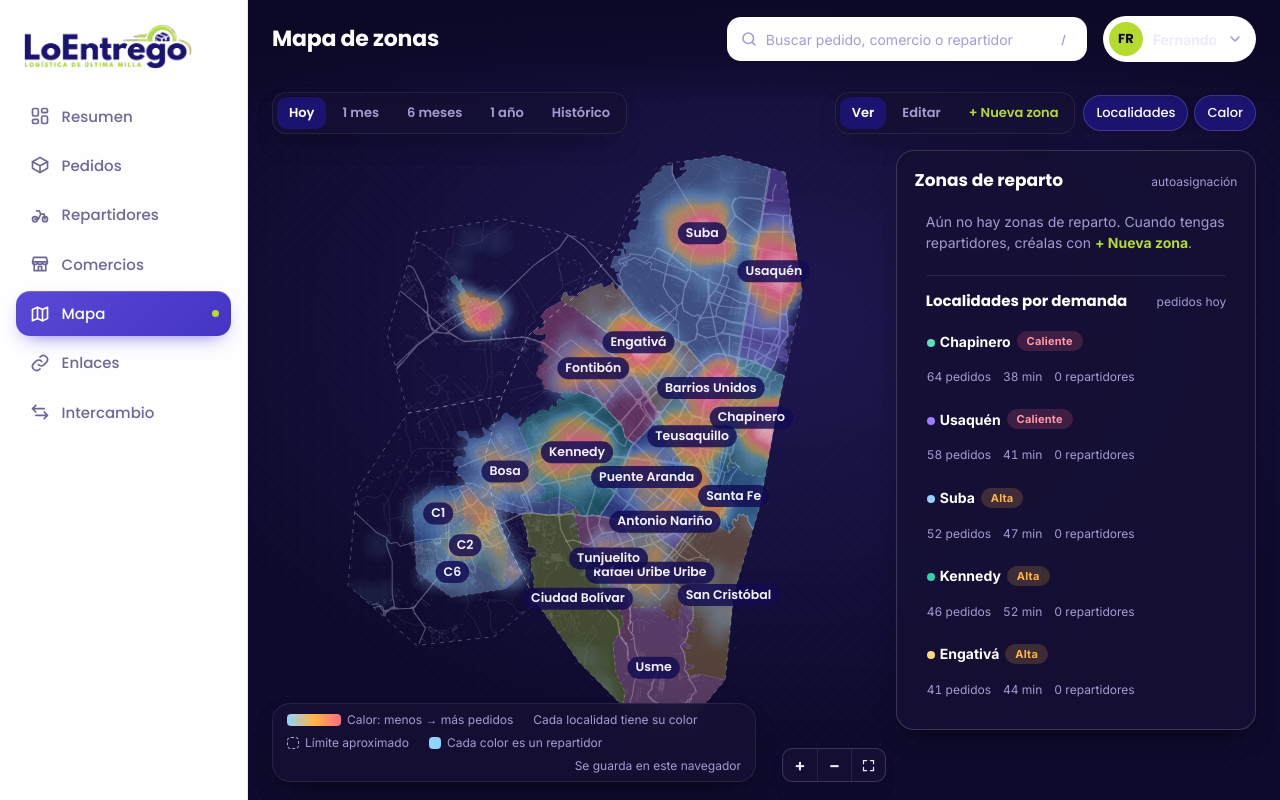
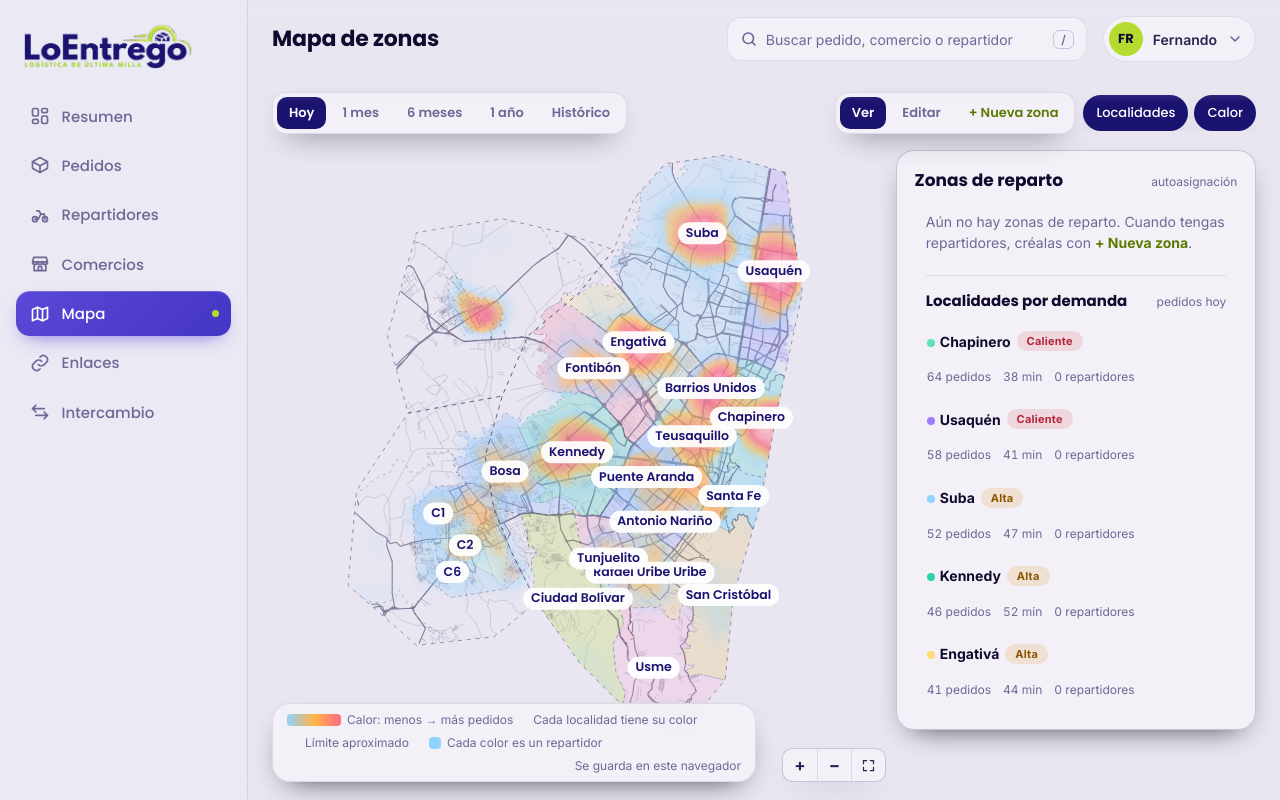
Before and after one commit to loentrego/Frontend_Admin, a plain HTML site: page Pages/paneladmin.html in a window 1280 px wide. Both pictures are taken after a click on the link "Mapa". Drawn offline with Linux system fonts and the light colour scheme.

Commit message:
Admin: modo claro suave (sin blanco brillante) y mapa claro con líneas oscuras
Co-Authored-By: Claude Opus 5.5 <noreply@anthropic.com>
Claude-Session: https://claude.ai/code/session_01DxqiBbSv11VANarNNGiE5G

```diff
--- a/Pages/paneladmin.html
+++ b/Pages/paneladmin.html
@@ -9,7 +9,7 @@
 <link rel="preconnect" href="https://fonts.googleapis.com">
 <link rel="preconnect" href="https://fonts.gstatic.com" crossorigin>
 <link href="https://fonts.googleapis.com/css2?family=Poppins:wght@500;600;700&family=Inter:wght@400;500;600;700&display=swap" rel="stylesheet">
-<link rel="stylesheet" href="../Styles/Styles-paneladmin.css?v=26">
+<link rel="stylesheet" href="../Styles/Styles-paneladmin.css?v=28">
 <script>(function(){var t=localStorage.getItem('loentrego-admin-tema')||'auto';document.documentElement.dataset.tema=t;})();</script>
 <link rel="icon" href="../img/icons/icon-192.png">
 </head>
@@ -265,7 +265,7 @@
 <div class="toasts" id="toasts" aria-live="polite"></div>
 
 <script src="../Scripts/vendor/polygon-clipping.min.js"></script>
-<script src="../Scripts/mapa-zonas.js?v=24"></script>
-<script src="../Scripts/Scripts-paneladmin.js?v=10"></script>
+<script src="../Scripts/mapa-zonas.js?v=25"></script>
+<script src="../Scripts/Scripts-paneladmin.js?v=11"></script>
 </body>
 </html>
--- a/Scripts/Scripts-paneladmin.js
+++ b/Scripts/Scripts-paneladmin.js
@@ -381,6 +381,7 @@
     document.documentElement.dataset.tema = t;
     try { localStorage.setItem('loentrego-admin-tema', t); } catch { /* */ }
     $$('[data-action="tema"]').forEach((b) => b.setAttribute('aria-checked', String(b.dataset.tema === t)));
+    document.dispatchEvent(new CustomEvent('le:tema'));
   }
 
   // ---------- Detalle del pedido (panel lateral) ----------
--- a/Scripts/mapa-zonas.js
+++ b/Scripts/mapa-zonas.js
@@ -243,6 +243,14 @@
     '#FFC1A1', '#6FE3E3', '#D6A8FF', '#FFE08A', '#4FA3FF', '#A8EFC9', '#FF9E9E', '#C6B6FF', '#E8F08A', '#9AD0F5', '#FFAEC2'];
   const hexA = (h, a) => `rgba(${parseInt(h.slice(1, 3), 16)},${parseInt(h.slice(3, 5), 16)},${parseInt(h.slice(5, 7), 16)},${a})`;
   const colorLocalidad = (i, a = 1) => hexA(PALETA_LOC[i % PALETA_LOC.length], a);
+
+  // Tema: en claro el mapa va en papel (fondo claro, líneas oscuras)
+  const esClaro = () => { const t = document.documentElement.dataset.tema; return t === 'claro' || (t === 'auto' && matchMedia('(prefers-color-scheme: light)').matches); };
+  const T = () => esClaro()
+    ? { calle: 'rgba(30,24,70,.22)', avenida: 'rgba(30,24,70,.5)', borde: 'rgba(30,24,70,.35)', cob: 'rgba(30,24,70,.45)', resalte: '#1B1370', relleno: 'rgba(27,19,112,.06)', etiFondo: 'rgba(255,255,255,.92)', etiTexto: '#1B1370', alfaLoc: 0.22 }
+    : { calle: 'rgba(214,208,255,.16)', avenida: 'rgba(230,226,255,.32)', borde: 'rgba(236,233,248,.26)', cob: 'rgba(236,233,248,.32)', resalte: '#FFFFFF', relleno: 'rgba(255,255,255,.08)', etiFondo: 'rgba(18,12,82,.82)', etiTexto: '#F4F2FF', alfaLoc: 0.3 };
+  document.addEventListener('le:tema', () => { callesSucias = true; if (typeof arrancar === 'function') arrancar(); });
+  matchMedia('(prefers-color-scheme: light)').addEventListener('change', () => { callesSucias = true; arrancar(); });
 
   // ---------- Estado ----------
   let zonas = [];        // zonas de reparto (editables)
@@ -555,8 +563,8 @@ $$;
     if (!capas.calles || !calles) return;
     const trazo = (l) => { c.beginPath(); for (const pts of l) pts.forEach(([lo, la], i) => { const [x, y] = aPx(lo, la); i ? c.lineTo(x, y) : c.moveTo(x, y); }); c.stroke(); };
     c.lineJoin = 'round';
-    c.strokeStyle = 'rgba(214,208,255,.16)'; c.lineWidth = 0.6; trazo(calles.ca);
-    c.strokeStyle = 'rgba(230,226,255,.32)'; c.lineWidth = 1.1; trazo(calles.av);
+    c.strokeStyle = T().calle; c.lineWidth = 0.6; trazo(calles.ca);
+    c.strokeStyle = T().avenida; c.lineWidth = 1.1; trazo(calles.av);
   }
 
   function pintarCalor() {
@@ -622,8 +630,8 @@ $$;
     if (capas.localidades) {
       territorio.forEach((t, i) => {
         trazar(t);
-        if (t.tipo !== 'rural') { ctx.fillStyle = colorLocalidad(i, zonas.length ? 0.18 : 0.3); ctx.fill('evenodd'); }
-        ctx.strokeStyle = 'rgba(236,233,248,.26)'; ctx.lineWidth = 0.7; ctx.setLineDash(t.aproximado ? [1.5, 4] : [3, 4]); ctx.stroke(); ctx.setLineDash([]);
+        if (t.tipo !== 'rural') { ctx.fillStyle = colorLocalidad(i, zonas.length ? T().alfaLoc * 0.6 : T().alfaLoc); ctx.fill('evenodd'); }
+        ctx.strokeStyle = T().borde; ctx.lineWidth = 0.7; ctx.setLineDash(t.aproximado ? [1.5, 4] : [3, 4]); ctx.stroke(); ctx.setLineDash([]);
       });
     }
     if (capas.calor) { ctx.globalAlpha = zonas.length ? 0.6 : 1; ctx.drawImage(capaCalor, panX, panY, W * zoom, H * zoom); ctx.globalAlpha = 1; }
@@ -635,13 +643,13 @@ $$;
     });
     ctx.restore();
     // borde suave de la cobertura
-    ctx.setLineDash([4, 5]); ctx.strokeStyle = 'rgba(236,233,248,.32)'; ctx.lineWidth = 0.9; ctx.stroke(cob); ctx.setLineDash([]);
+    ctx.setLineDash([4, 5]); ctx.strokeStyle = T().cob; ctx.lineWidth = 0.9; ctx.stroke(cob); ctx.setLineDash([]);
     const L = lista();
-    if (encima && !(encima.t === tipo && encima.i === elegida) && modo !== 'dibujar') { const o = (encima.t === 'localidades' ? territorio : zonas)[encima.i]; if (o) { trazar(o); ctx.strokeStyle = 'rgba(255,255,255,.9)'; ctx.lineWidth = 2; ctx.stroke(); } }
+    if (encima && !(encima.t === tipo && encima.i === elegida) && modo !== 'dibujar') { const o = (encima.t === 'localidades' ? territorio : zonas)[encima.i]; if (o) { trazar(o); ctx.strokeStyle = T().resalte; ctx.lineWidth = 2; ctx.stroke(); } }
     if (elegida !== null && L[elegida]) {
       trazar(L[elegida]);
-      ctx.fillStyle = 'rgba(255,255,255,.08)'; ctx.fill('evenodd');
-      ctx.strokeStyle = '#FFFFFF'; ctx.lineWidth = 2.6; ctx.stroke();
+      ctx.fillStyle = T().relleno; ctx.fill('evenodd');
+      ctx.strokeStyle = T().resalte; ctx.lineWidth = 2.6; ctx.stroke();
     }
     // nombres
     if (capas.localidades) {
@@ -663,7 +671,7 @@ $$;
         if (x < -80 || y < -20 || x > W + 80 || y > H + 20) return;
         const corto = z.nombre.replace(/^(Funza|Soacha) · /, '').replace(/^Comuna (\d) · /, 'C$1 · ').split(' · ')[0];
         if (!sel && (zoom < 1.6 && areaKm2(z) < 6 || W < 640 && zoom < 2.2)) return;   // nombres chicos (o en pantallas chicas) solo al acercar
-        etiqueta(corto, x, y, 'rgba(18,12,82,.82)', '#F4F2FF');
+        etiqueta(corto, x, y, T().etiFondo, T().etiTexto);
       });
     }
     // edición
--- a/Styles/Styles-paneladmin.css
+++ b/Styles/Styles-paneladmin.css
@@ -1152,13 +1152,13 @@ body[data-vista="mapa"] .topbar h1 { font-size: 1.375rem; }
 
 /* ===== Tema claro ===== */
 :root[data-tema="claro"] {
-  --bg-page: #F4F2FC; --bg-panel: #FFFFFF; --bg-panel-alt: #F1EEFB; --bg-raised: #E7E2F8;
+  --bg-page: #E6E3EF; --bg-panel: #F3F1F8; --bg-panel-alt: #EAE7F3; --bg-raised: #DEDAEC;
   --border: rgba(27, 19, 112, .1); --border-strong: rgba(27, 19, 112, .2);
   --text: #2A2350; --text-strong: #12092E; --muted: #6E6896; color-scheme: light;
 }
 @media (prefers-color-scheme: light) {
   :root[data-tema="auto"] {
-    --bg-page: #F4F2FC; --bg-panel: #FFFFFF; --bg-panel-alt: #F1EEFB; --bg-raised: #E7E2F8;
+    --bg-page: #E6E3EF; --bg-panel: #F3F1F8; --bg-panel-alt: #EAE7F3; --bg-raised: #DEDAEC;
     --border: rgba(27, 19, 112, .1); --border-strong: rgba(27, 19, 112, .2);
     --text: #2A2350; --text-strong: #12092E; --muted: #6E6896; color-scheme: light;
   }
@@ -1186,12 +1186,40 @@ body[data-vista="mapa"] .topbar h1 { font-size: 1.375rem; }
 /* Modo claro: logo con letras índigo; el mapa se mantiene oscuro (el lienzo está pensado para fondo oscuro) */
 :root[data-tema="claro"] .brand img { content: url("../img/LoEntrego2026-wordmark-oscuro.png"); }
 @media (prefers-color-scheme: light) { :root[data-tema="auto"] .brand img { content: url("../img/LoEntrego2026-wordmark-oscuro.png"); } }
-:root[data-tema="claro"] body[data-vista="mapa"] .main, :root[data-tema="auto"] body[data-vista="mapa"] .main {
-  --bg-page: #0B0826; --bg-panel: #151034; --bg-panel-alt: #1D1746; --bg-raised: #272056;
-  --border: rgba(236, 233, 248, 0.09); --border-strong: rgba(236, 233, 248, 0.18);
-  --text: #ECE9F8; --text-strong: #FFFFFF; --muted: #A49DD2; color-scheme: dark;
-  background: var(--bg-page);
+
+
+/* Claro suave (sin blanco brillante) y mapa en papel */
+:root[data-tema="claro"] .sidebar { background: rgba(236, 233, 244, .9) !important; }
+:root[data-tema="claro"] .search, :root[data-tema="claro"] .account-btn { background: var(--bg-panel) !important; }
+:root[data-tema="claro"] .drawer-panel { background: var(--bg-panel) !important; }
+:root[data-tema="claro"] .mz-lienzo { background: #E9E6F1 !important; }
+:root[data-tema="claro"] .mz-flota .seg, :root[data-tema="claro"] .mz-flota .chips .chip, :root[data-tema="claro"] .mz-zoom, :root[data-tema="claro"] .mz-leyenda, :root[data-tema="claro"] .mz-tarjeta, :root[data-tema="claro"] .mz-tip, :root[data-tema="claro"] .mz-aviso { background-color: rgba(243, 241, 248, .92) !important; }
+:root[data-tema="claro"] body[data-vista="mapa"] .topbar { background: linear-gradient(180deg, rgba(233, 230, 241, .95), rgba(233, 230, 241, .6) 55%, transparent) !important; }
+:root[data-tema="claro"] .mz-flota .chips .chip[aria-pressed="true"] { background: #1B1370 !important; color: #fff !important; }
+@media (prefers-color-scheme: light) {
+
+:root[data-tema="auto"] .sidebar { background: rgba(236, 233, 244, .9) !important; }
+:root[data-tema="auto"] .search, :root[data-tema="auto"] .account-btn { background: var(--bg-panel) !important; }
+:root[data-tema="auto"] .drawer-panel { background: var(--bg-panel) !important; }
+:root[data-tema="auto"] .mz-lienzo { background: #E9E6F1 !important; }
+:root[data-tema="auto"] .mz-flota .seg, :root[data-tema="auto"] .mz-flota .chips .chip, :root[data-tema="auto"] .mz-zoom, :root[data-tema="auto"] .mz-leyenda, :root[data-tema="auto"] .mz-tarjeta, :root[data-tema="auto"] .mz-tip, :root[data-tema="auto"] .mz-aviso { background-color: rgba(243, 241, 248, .92) !important; }
+:root[data-tema="auto"] body[data-vista="mapa"] .topbar { background: linear-gradient(180deg, rgba(233, 230, 241, .95), rgba(233, 230, 241, .6) 55%, transparent) !important; }
+:root[data-tema="auto"] .mz-flota .chips .chip[aria-pressed="true"] { background: #1B1370 !important; color: #fff !important; }
 }
-:root[data-tema="claro"] body[data-vista="mapa"] .main .seg button[aria-pressed="true"], :root[data-tema="claro"] body[data-vista="mapa"] .main .chip[aria-pressed="true"] { background: #ECE9F8 !important; color: #1B1370 !important; }
-:root[data-tema="claro"] body[data-vista="mapa"] .main .search, :root[data-tema="claro"] body[data-vista="mapa"] .main .account-btn { background: rgba(236,233,248,.07) !important; }
-:root[data-tema="claro"] body[data-vista="mapa"] .main, :root[data-tema="auto"] body[data-vista="mapa"] .main { color: var(--text); }
+
+:root[data-tema="claro"] .mz-nivel[data-nivel="caliente"] { background: rgba(214, 58, 76, .14); color: #B3263A; }
+:root[data-tema="claro"] .mz-nivel[data-nivel="alta"] { background: rgba(214, 137, 16, .16); color: #8A5600; }
+:root[data-tema="claro"] .mz-nivel[data-nivel="normal"] { background: rgba(33, 96, 196, .12); color: #1D4F9E; }
+:root[data-tema="claro"] .mz-nivel[data-nivel="tranquila"] { background: rgba(90, 72, 214, .12); color: #4535B0; }
+:root[data-tema="claro"] .mz-nueva, :root[data-tema="claro"] .mz-vacio-zonas b, :root[data-tema="claro"] .more { color: #5B7A00 !important; }
+:root[data-tema="claro"] .mz-nueva[aria-pressed="true"] { color: #12092E !important; }
+:root[data-tema="claro"] .sube { color: #1E8A6A; }
+@media (prefers-color-scheme: light) {
+:root[data-tema="auto"] .mz-nivel[data-nivel="caliente"] { background: rgba(214, 58, 76, .14); color: #B3263A; }
+:root[data-tema="auto"] .mz-nivel[data-nivel="alta"] { background: rgba(214, 137, 16, .16); color: #8A5600; }
+:root[data-tema="auto"] .mz-nivel[data-nivel="normal"] { background: rgba(33, 96, 196, .12); color: #1D4F9E; }
+:root[data-tema="auto"] .mz-nivel[data-nivel="tranquila"] { background: rgba(90, 72, 214, .12); color: #4535B0; }
+:root[data-tema="auto"] .mz-nueva, :root[data-tema="auto"] .mz-vacio-zonas b, :root[data-tema="auto"] .more { color: #5B7A00 !important; }
+:root[data-tema="auto"] .mz-nueva[aria-pressed="true"] { color: #12092E !important; }
+:root[data-tema="auto"] .sube { color: #1E8A6A; }
+}
```
